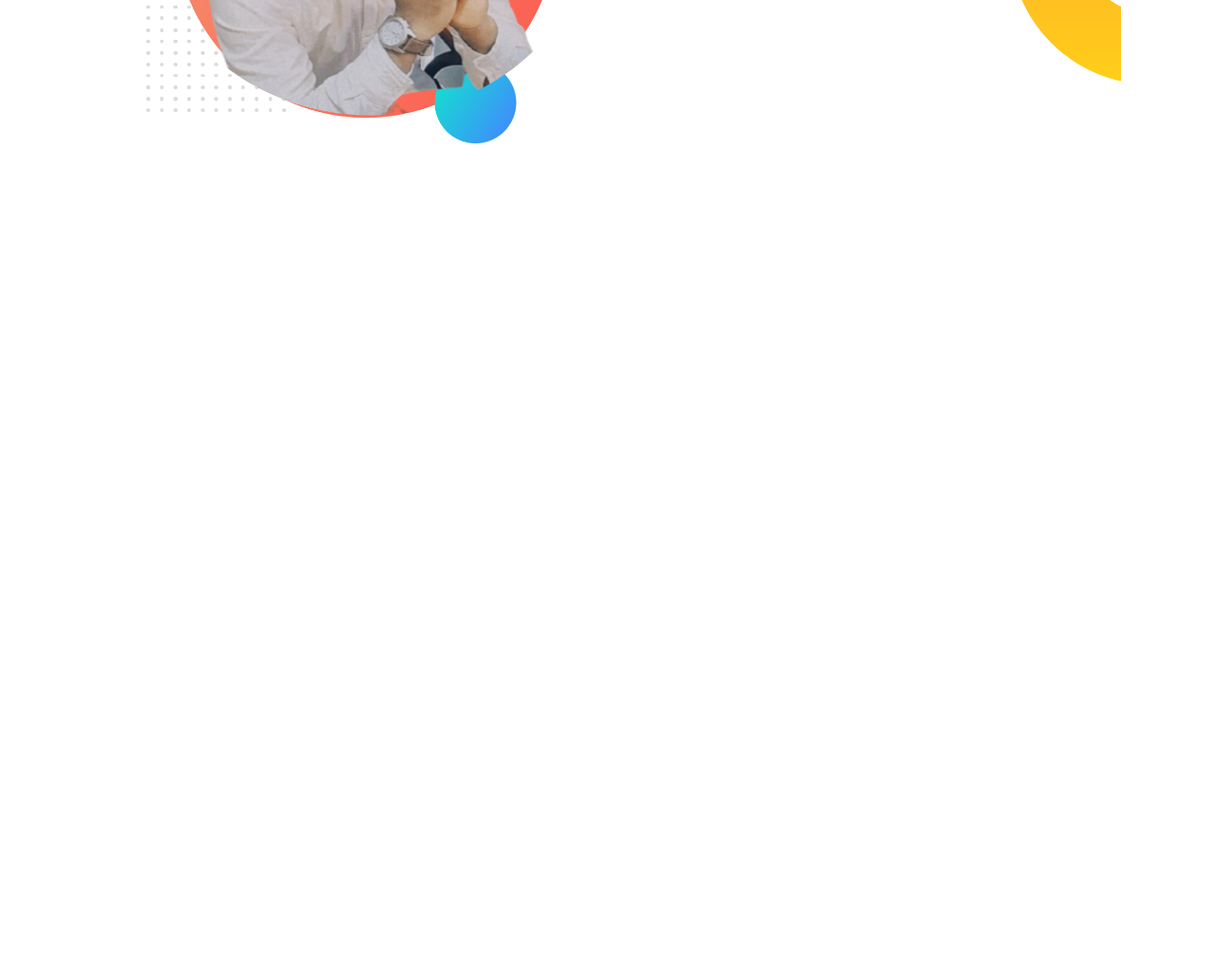
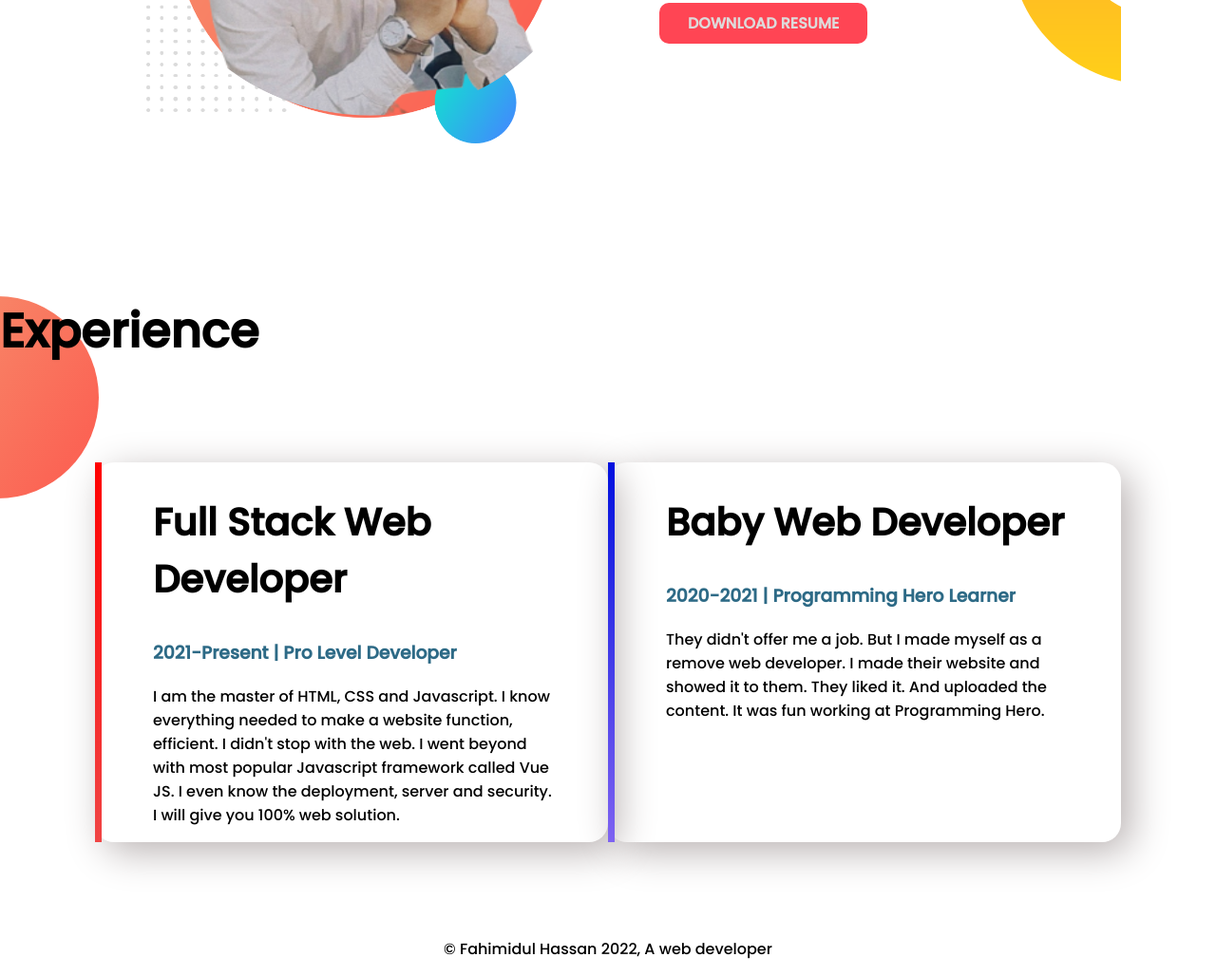
Before and after one commit to fahimidulhassan/developer-portfolio, a plain HTML site: page index.html in a window 1280 px wide. Shown: the part 1203-2231 px from the top of the page at 95% size. Before the commit the page ends 1515 px from the top, so only its background shows below. Drawn offline with Linux system fonts and the light colour scheme.

Commit message:
web-dev-added

```diff
--- a/index.html
+++ b/index.html
@@ -13,7 +13,7 @@
 </head>
 
 <body>
-    <section class="top-banner">
+    <section class="top-banner flexible-container">
         <div class="half-width">
             <h1>Welcome to</h1>
             <h1><span class="color">Fahimidul Hassan</span> website</h1>
@@ -30,7 +30,7 @@
             <img src="my-bg2.png" alt="">
         </div>
     </section>
-    <section class="dream-big">
+    <section class="dream-big flexible-container">
         <div class="half-width">
             <img src="my-bg (1).png" alt="">
         </div>
@@ -43,6 +43,29 @@
 
         </div>
     </section>
+    <section class="experience-area">
+        <h1>Experience</h1>
+        <div class="flexible-container">
+            <div id="strac-web" class="experince-item">
+                <h2>Full Stack Web Developer</h2>
+                <h3 class="color">2021-Present | Pro Level Developer</h3>
+                <p>I am the master of HTML, CSS and Javascript. I know everything needed to make a website function,
+                    efficient. I didn't stop with the web. I went beyond with most popular Javascript framework called
+                    Vue
+                    JS. I even know the deployment, server and security. I will give you 100% web solution.</p>
+            </div>
+            <div id="web-dev" class="experince-item">
+                <h2>Baby Web Developer</h2>
+                <h3 class="color">2020-2021 | Programming Hero Learner</h3>
+                <p>They didn't offer me a job. But I made myself as a remove web developer. I made their website and
+                    showed
+                    it to them. They liked it. And uploaded the content. It was fun working at Programming Hero.</p>
+            </div>
+        </div>
+    </section>
+    <footer>
+        <p>© Fahimidul Hassan 2022, A web developer</p>
+    </footer>
 </body>
 
 </html>
--- a/style.css
+++ b/style.css
@@ -5,10 +5,13 @@ body{
 h1{
     font-size: 50px;
 }
+h2{
+    font-size: 40px;
+}
 .color{
     color: rgb(45, 106, 134);
 }
-section{
+.flexible-container{
     display: flex;
     margin: 100px;
 }
@@ -36,3 +39,27 @@ section{
     background-repeat: no-repeat;
     background-position: right;
 }
+.experience-area{
+    background-image: url(exp-bg.png);
+    background-repeat: no-repeat;
+}
+.experince-item{
+    width: 40%;
+    padding-left: 5%;
+    padding-right: 5%;
+    border-radius: 20px;
+    box-shadow: 10px 10px 40px rgb(185, 178, 178);
+}
+#strac-web{
+    border-left: 7px solid;
+    border-image: linear-gradient(red, rgb(240, 69, 69));
+    border-image-slice: 1;
+}
+#web-dev{
+    border-left: 7px solid;
+    border-image: linear-gradient(rgb(1, 16, 223), rgb(126, 99, 241));
+    border-image-slice: 1;
+}
+footer p{
+    text-align: center;
+}
```
Also changed, not shown: exp-bg.png (added).
